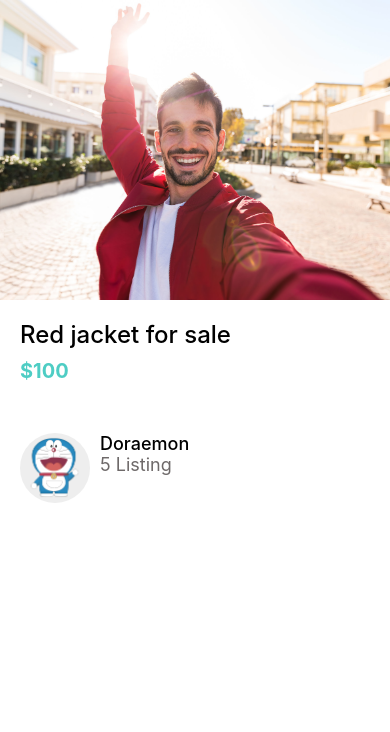
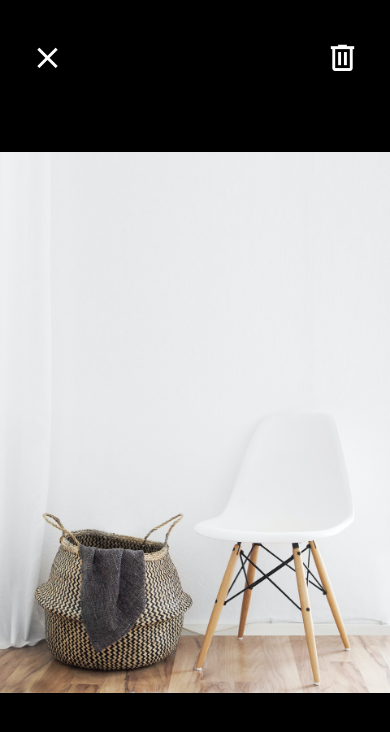
Before and after one commit to sakibcy/mosh-react-native, a React Native app: screen / in a window 390 px wide. Shown: the top 732 px of the page. Built offline with nearby package versions, Linux system fonts and the light colour scheme.

Commit message:
Improved ViewImageScreen.

```diff
--- a/App.js
+++ b/App.js
@@ -4,7 +4,8 @@
 
 import Card from "./app/components/Card";
 import ListingDetailsScreen from "./app/components/ListingDetailsScreen";
+import ViewImageScreen from "./app/screens/ViewImageScreen";
 
 export default function App() {
-  return <ListingDetailsScreen />;
+  return <ViewImageScreen />;
 }
--- a/app/screens/ViewImageScreen.js
+++ b/app/screens/ViewImageScreen.js
@@ -6,13 +6,23 @@
   StyleSheet,
   View,
 } from "react-native";
+import { MaterialCommunityIcons } from "@expo/vector-icons";
+
 import colors from "../config/colors";
 
 export default function ViewImageScreen() {
   return (
     <View style={styles.container}>
-      <View style={styles.closeIcon}></View>
-      <View style={styles.deleteIcon}></View>
+      <View style={styles.closeIcon}>
+        <MaterialCommunityIcons name="close" size={35} color="white" />
+      </View>
+      <View style={styles.deleteIcon}>
+        <MaterialCommunityIcons
+          name="trash-can-outline"
+          size={35}
+          color="white"
+        />
+      </View>
       <Image
         resizeMode="contain"
         style={styles.image}
@@ -24,9 +34,6 @@
 
 const styles = StyleSheet.create({
   closeIcon: {
-    width: 50,
-    height: 50,
-    backgroundColor: colors.primary,
     position: "absolute",
     top: 40,
     left: 30,
@@ -36,9 +43,6 @@
     flex: 1,
   },
   deleteIcon: {
-    width: 50,
-    height: 50,
-    backgroundColor: colors.secondary,
     position: "absolute",
     top: 40,
     right: 30,
```
